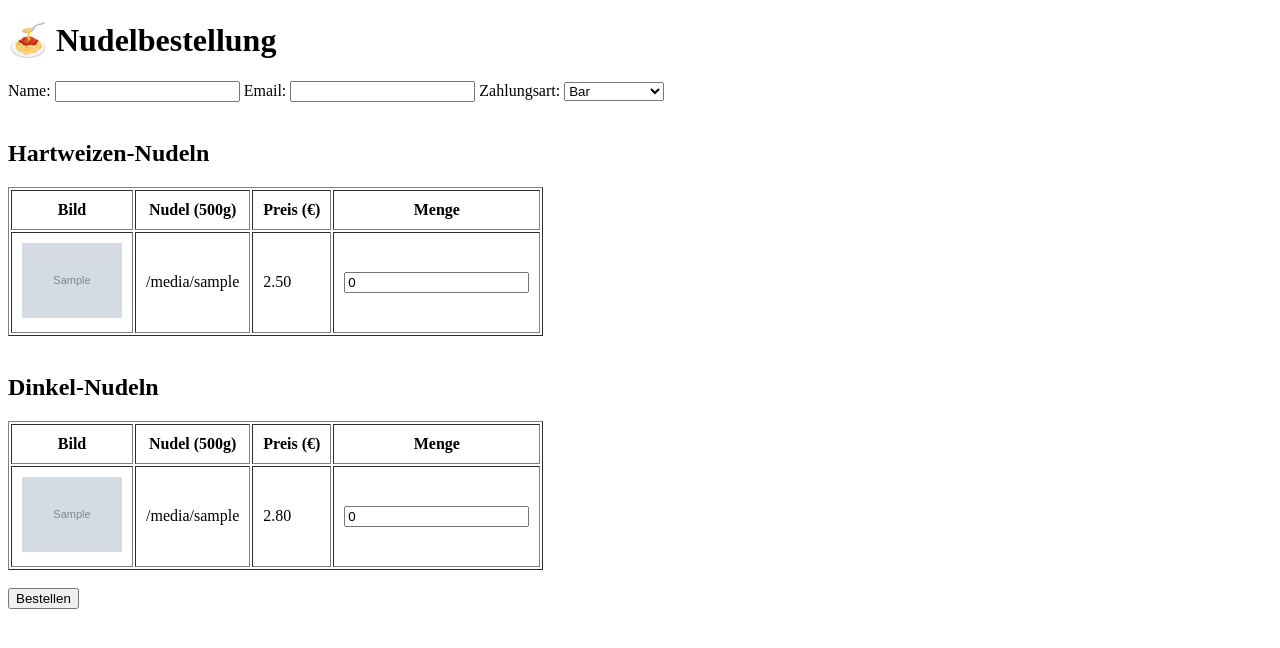
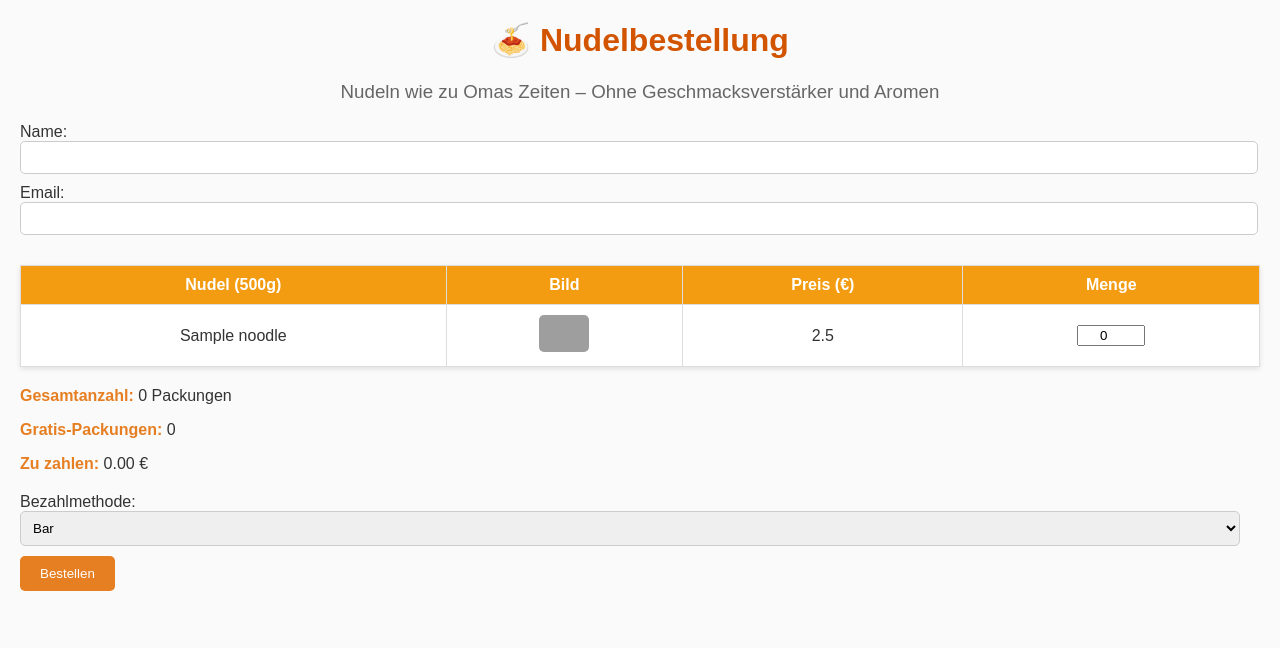
Before and after one commit to nudeln-opa/nudelbestellung, a Flask app: template templates/index.html in a window 1280 px wide. Shown: the top 648 px of the page. Run offline with Flask 3, Linux system fonts and the light colour scheme; the template is opened without the code that fills it: most values are stand-ins (such as "Sample title", 1, 10 or a date in 2020); grey boxes marked "Sample" are stand-in pictures; grey boxes are pictures that could not be loaded.

Commit message:
Update index.html

```diff
--- a/templates/index.html
+++ b/templates/index.html
@@ -1,62 +1,138 @@
 <!DOCTYPE html>
-<html>
+<html lang="de">
 <head>
-    <meta charset="utf-8">
+    <meta charset="UTF-8">
     <title>Nudelbestellung</title>
+    <style>
+        body {
+            font-family: Arial, sans-serif;
+            margin: 20px;
+            background: #fafafa;
+            color: #333;
+        }
+        h1 {
+            color: #d35400;
+            text-align: center;
+        }
+        h3 {
+            text-align: center;
+            color: #666;
+            font-weight: normal;
+        }
+        table {
+            width: 100%;
+            border-collapse: collapse;
+            margin-top: 20px;
+            background: white;
+            box-shadow: 0 2px 5px rgba(0,0,0,0.1);
+        }
+        th, td {
+            border: 1px solid #ddd;
+            padding: 10px;
+            text-align: center;
+        }
+        th {
+            background: #f39c12;
+            color: white;
+        }
+        img {
+            width: 50px;
+            height: auto;
+            border-radius: 5px;
+        }
+        .summary {
+            margin-top: 20px;
+            font-size: 16px;
+        }
+        .summary b {
+            color: #e67e22;
+        }
+        .form-section {
+            margin-top: 20px;
+        }
+        input[type="text"], input[type="email"], select {
+            padding: 8px;
+            width: calc(100% - 20px);
+            margin-bottom: 10px;
+            border: 1px solid #ccc;
+            border-radius: 5px;
+        }
+        input[type="number"] {
+            width: 60px;
+            text-align: center;
+        }
+        button {
+            background: #e67e22;
+            color: white;
+            padding: 10px 20px;
+            border: none;
+            border-radius: 5px;
+            cursor: pointer;
+        }
+        button:hover {
+            background: #d35400;
+        }
+    </style>
 </head>
 <body>
     <h1>🍝 Nudelbestellung</h1>
+    <h3>Nudeln wie zu Omas Zeiten – Ohne Geschmacksverstärker und Aromen</h3>
 
-    <form method="post" action="/bestellen">
-        Name: <input type="text" name="name">
-        Email: <input type="email" name="email">
-        Zahlungsart:
-        <select name="zahlung">
-            <option>Bar</option>
-            <option>Überweisung</option>
-            <option>PayPal</option>
-        </select>
-        <br><br>
+    <form id="orderForm" method="POST" action="/submit">
+        <div class="form-section">
+            <label>Name:</label>
+            <input type="text" name="name" required>
+            <label>Email:</label>
+            <input type="email" name="email" required>
+        </div>
 
-        <h2>Hartweizen-Nudeln</h2>
-        <table border="1" cellpadding="10">
+        <table>
             <tr>
+                <th>Nudel (500g)</th>
                 <th>Bild</th>
-                <th>Nudel (500g)</th>
                 <th>Preis (€)</th>
                 <th>Menge</th>
             </tr>
-            {% for img in hartweizen %}
+            {% for noodle in noodles %}
             <tr>
-                <td><img src="{{ url_for('static', filename=img) }}" width="100"></td>
-                <td>{{ img.split('.')[0].replace('_', ' ') }}</td>
-                <td>2.50</td>
-                <td><input type="number" name="qty_{{ img }}" min="0" value="0"></td>
+                <td>{{ noodle }}</td>
+                <td><img src="{{ url_for('static', filename='images/' + noodle.replace(' ', '_') + '.JPG') }}" alt="{{ noodle }}"></td>
+                <td>2.5</td>
+                <td><input type="number" name="qty_{{ loop.index }}" value="0" min="0" onchange="updateSummary()"></td>
             </tr>
             {% endfor %}
         </table>
 
-        <br>
-        <h2>Dinkel-Nudeln</h2>
-        <table border="1" cellpadding="10">
-            <tr>
-                <th>Bild</th>
-                <th>Nudel (500g)</th>
-                <th>Preis (€)</th>
-                <th>Menge</th>
-            </tr>
-            {% for img in dinkel %}
-            <tr>
-                <td><img src="{{ url_for('static', filename=img) }}" width="100"></td>
-                <td>{{ img.split('.')[0].replace('_', ' ') }}</td>
-                <td>2.80</td>
-                <td><input type="number" name="qty_{{ img }}" min="0" value="0"></td>
-            </tr>
-            {% endfor %}
-        </table>
+        <div class="summary">
+            <p><b>Gesamtanzahl:</b> <span id="totalQty">0</span> Packungen</p>
+            <p><b>Gratis-Packungen:</b> <span id="freePacks">0</span></p>
+            <p><b>Zu zahlen:</b> <span id="totalPrice">0.00</span> €</p>
+        </div>
 
-        <br>
-        <input type="submit" value="Bestellen">
+        <div class="form-section">
+            <label>Bezahlmethode:</label>
+            <select name="payment_method">
+                <option value="Bar">Bar</option>
+                <option value="PayPal">PayPal</option>
+            </select>
+        </div>
+
+        <button type="submit">Bestellen</button>
     </form>
+
+    <script>
+        const pricePerPack = 2.5;
+        function updateSummary() {
+            let totalQty = 0;
+            document.querySelectorAll('input[type="number"]').forEach(input => {
+                totalQty += parseInt(input.value || 0);
+            });
+            let freePacks = Math.floor(totalQty / 10);
+            let totalPrice = totalQty * pricePerPack - freePacks * pricePerPack;
+            document.getElementById('totalQty').textContent = totalQty;
+            document.getElementById('freePacks').textContent = freePacks;
+            document.getElementById('totalPrice').textContent = totalPrice.toFixed(2);
+        }
+    </script>
 </body>
 </html>
```
